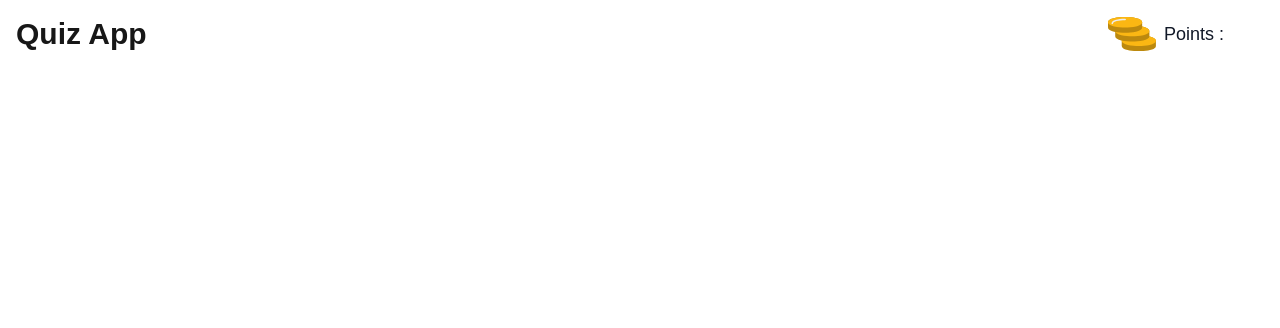
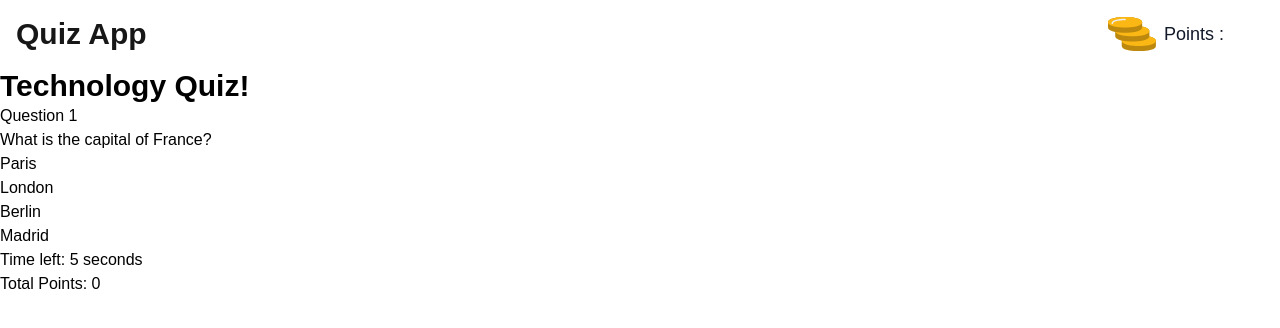
Before and after one commit to KavinT06/Quiz-app, a Next.js app: page /tech in a window 1280 px wide. Shown: the top 328 px of the page. Built offline with nearby package versions, Linux system fonts and the light colour scheme.

Commit message:
files added

```diff
--- a/app/cmp/Navbar.jsx
+++ b/app/cmp/Navbar.jsx
@@ -4,9 +4,9 @@ const Navbar = () => {
     return (
         <div>
             <nav className="bg-white border-gray-200 dark:bg-gray-900">
-                <div className="max-w-screen-2xl flex flex-wrap items-center justify-between p-4">
+                <div className="w-full max-w-fullxl mx-auto flex flex-wrap items-center justify-between p-4">
                     <a
-                        href="#"
+                        href="/"
                         className="flex items-center space-x-3 rtl:space-x-reverse"
                     >
                         <span className="self-center text-3xl font-semibold whitespace-nowrap dark:text-white">
--- /dev/null
+++ b/app/cmp/Quiz.jsx
@@ -0,0 +1,88 @@
+"use client";
+import { useState, useEffect } from 'react';
+
+const Quiz = () => {
+  const [questions, setQuestions] = useState([]);
+  const [currentQuestionIndex, setCurrentQuestionIndex] = useState(0);
+  const [timeLeft, setTimeLeft] = useState(10);
+  const [totalPoints, setTotalPoints] = useState(0);
+  const [quizFinished, setQuizFinished] = useState(false);
+
+  useEffect(() => {
+    // Fetch questions from package.json
+    fetch('/package.json')
+      .then((response) => response.json())
+      .then((data) => {
+        setQuestions(data.quizQuestions);
+      })
+      .catch((error) => console.error('Error fetching questions:', error));
+  }, []);
+
+  useEffect(() => {
+    if (questions.length === 0 || quizFinished) return;
+
+    const timer = setInterval(() => {
+      setTimeLeft((prevTime) => {
+        if (prevTime === 1) {
+          // Move to the next question when time runs out
+          if (currentQuestionIndex < questions.length - 1) {
+            setCurrentQuestionIndex((prevIndex) => prevIndex + 1);
+            setTimeLeft(10);
+          } else {
+            // End the quiz if all questions are answered
+            setQuizFinished(true);
+            clearInterval(timer);
+          }
+        }
+        return prevTime - 1;
+      });
+    }, 1000);
+
+    return () => clearInterval(timer);
+  }, [currentQuestionIndex, questions, quizFinished]);
+
+  const handleAnswer = (selectedAnswer) => {
+    const currentQuestion = questions[currentQuestionIndex];
+    if (selectedAnswer === currentQuestion.answer) {
+      setTotalPoints((prevPoints) => prevPoints + currentQuestion.points);
+    }
+
+    // Move to the next question
+    if (currentQuestionIndex < questions.length - 1) {
+      setCurrentQuestionIndex((prevIndex) => prevIndex + 1);
+      setTimeLeft(10);
+    } else {
+      setQuizFinished(true);
+    }
+  };
+
+  if (questions.length === 0) {
+    return <div>Loading questions...</div>;
+  }
+
+  if (quizFinished) {
+    return <div>Quiz finished! Your total points: {totalPoints}</div>;
+  }
+
+  const currentQuestion = questions[currentQuestionIndex];
+
+  return (
+    <div>
+      <div>
+        <h2>Question {currentQuestionIndex + 1}</h2>
+        <p>{currentQuestion.question}</p>
+        <ul>
+          {currentQuestion.options.map((option, index) => (
+            <li key={index}>
+              <button onClick={() => handleAnswer(option)}>{option}</button>
+            </li>
+          ))}
+        </ul>
+        <p>Time left: {timeLeft} seconds</p>
+        <p>Total Points: {totalPoints}</p>
+      </div>
+    </div>
+  );
+};
+
+export default Quiz;
--- a/app/geography/page.jsx
+++ b/app/geography/page.jsx
@@ -1,11 +1,15 @@
 import React from "react";
+import Quiz from "../cmp/Quiz";
 
 const page = () => {
-    return (
-        <>
-
-        </>
-    );
+  return (
+    <div>
+      <div className="bg-white text-black h-screen">
+        <h1 className="text-3xl font-bold">Geography Quiz!</h1>
+        <Quiz />
+      </div>
+    </div>
+  );
 };
 
 export default page;
--- a/app/history/page.jsx
+++ b/app/history/page.jsx
@@ -2,9 +2,11 @@ import React from "react";
 
 const page = () => {
     return (
-        <>
-
-        </>
+        <div>
+            <div className="bg-white text-black h-screen">
+            <h1 className="text-3xl font-bold">History Quiz!</h1>
+            </div>
+        </div>
     );
 };
 
--- a/app/tech/page.jsx
+++ b/app/tech/page.jsx
@@ -1,11 +1,15 @@
 import React from "react";
+import Quiz from "../cmp/Quiz";
 
 const page = () => {
-    return (
-        <>
-
-        </>
-    );
+  return (
+    <div>
+      <div className="bg-white text-black h-screen">
+        <h1 className="text-3xl font-bold">Technology Quiz!</h1>
+        <Quiz />
+      </div>
+    </div>
+  );
 };
 
 export default page;
```
Also changed, not shown: data-schema.json (added, +30 -0 lines), public/package.json (added, +64 -0 lines).
